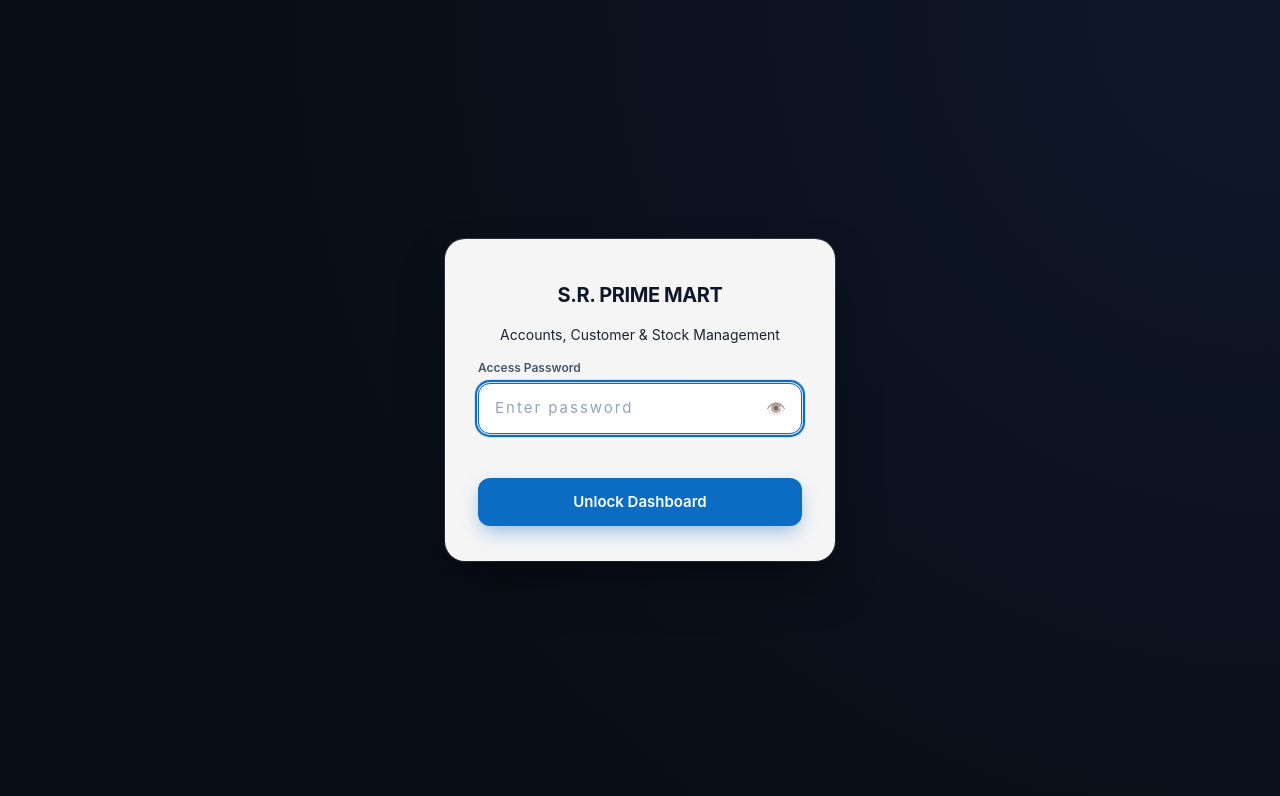
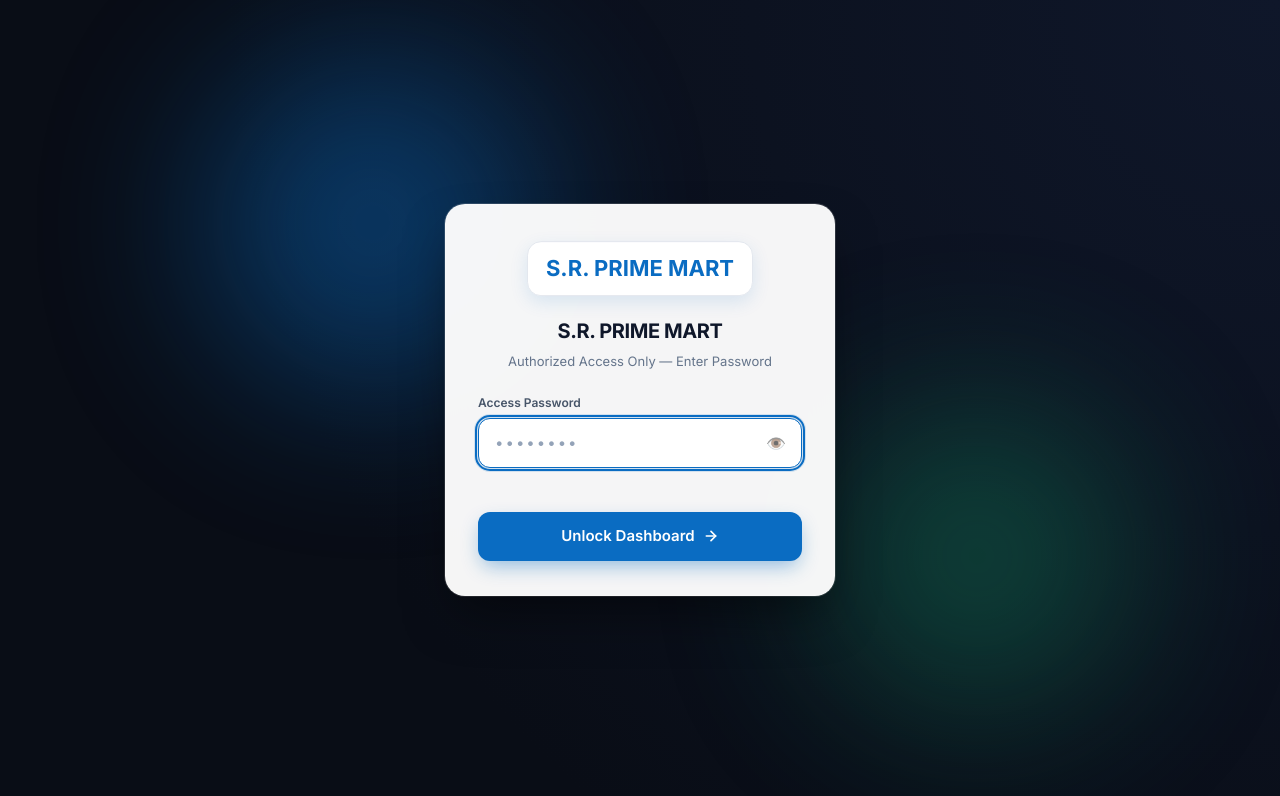
Before and after one commit to srprimemart2026-code/sr-prime-mart, a plain HTML site: page index.html in a window 1280 px wide. Drawn offline with Linux system fonts and the light colour scheme.

Commit message:
Refactor login screen and enhance accessibility
Updated login screen layout and improved accessibility features. Changed button labels and added fallback for logo image.

```diff
--- a/index.html
+++ b/index.html
@@ -5,28 +5,37 @@
 <meta name="viewport" content="width=device-width, initial-scale=1, viewport-fit=cover">
 <link rel="icon" href="favicon.png">
 <title>S.R. PRIME MART – Business Manager</title>
+<link href="https://fonts.googleapis.com/css2?family=Inter:wght@400;600;700&display=swap" rel="stylesheet">
 <link rel="stylesheet" href="style.css">
 </head>
 <body>
 
 <!-- ==================== LOGIN SCREEN ==================== -->
 <div id="loginScreen" class="login-wrap" aria-label="Admin Login">
-  <div class="login-card">
+  <div class="bg-orb orb-1"></div>
+  <div class="bg-orb orb-2"></div>
+  <div class="login-card" id="loginCard">
     <div class="login-brand">
-      <img class="login-logo" src="logo.png" alt="S.R. Prime Mart logo" onerror="this.style.display='none'">
+      <div class="logo-box">
+        <img class="login-logo" src="logo.png" alt="S.R. Prime Mart logo" onerror="this.style.display='none'; document.getElementById('fallback-login').style.display='block';">
+        <div id="fallback-login" style="display:none; font-size:22px; font-weight:700; color:#0a6cc2;">S.R. PRIME MART</div>
+      </div>
       <h2>S.R. PRIME MART</h2>
-      <p>Accounts, Customer &amp; Stock Management</p>
+      <p class="login-sub">Authorized Access Only — Enter Password</p>
     </div>
     <form id="loginForm" autocomplete="off">
       <div class="login-field">
         <label for="loginPass">Access Password</label>
         <div class="pass-box">
-          <input type="password" id="loginPass" placeholder="Enter password" required autofocus>
-          <button type="button" class="toggle-pass" id="togglePass" aria-label="Show or hide password">Show</button>
+          <input type="password" id="loginPass" placeholder="••••••••" required autofocus>
+          <button type="button" class="toggle-pass" id="togglePass" title="Show/Hide Password" aria-label="Show or hide password">👁️</button>
         </div>
       </div>
       <div id="loginErr" class="login-err" role="alert"></div>
-      <button type="submit" class="p login-btn">Unlock Dashboard</button>
+      <button type="submit" class="p login-btn">
+        <span>Unlock Dashboard</span>
+        <svg width="16" height="16" viewBox="0 0 24 24" fill="none" stroke="currentColor" stroke-width="2.5" stroke-linecap="round" stroke-linejoin="round"><path d="M5 12h14"/><path d="m12 5 7 7-7 7"/></svg>
+      </button>
     </form>
   </div>
 </div>
@@ -50,7 +59,7 @@
       <button class="s hbtn" id="btnSheetSync" title="Sync all data to Google Sheet">☁ Sync Sheet</button>
       <button class="s hbtn" id="btnSheetRestore" title="Load data from Google Sheet">⬇ Restore</button>
       <button class="s hbtn" id="btnSheetUrl" title="Set Google Apps Script URL">⚙ Sheet URL</button>
-      <button class="s hbtn lock-btn" id="btnLock" title="Lock dashboard">🔒 Lock</button>
+      <button class="s hbtn lock-btn" id="btnLock" title="Lock dashboard">Logout</button>
     </div>
     <span class="mode" id="mode"></span>
   </header>
```
